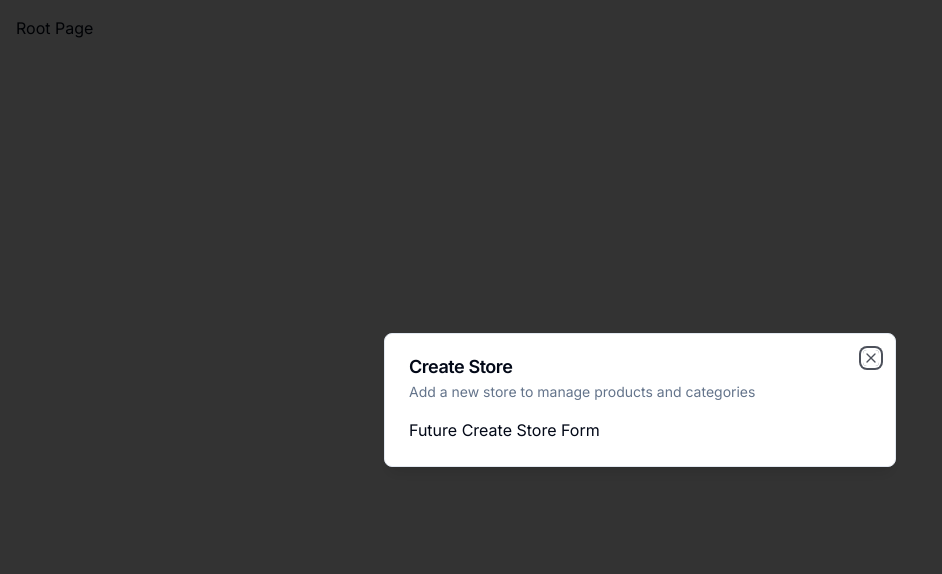
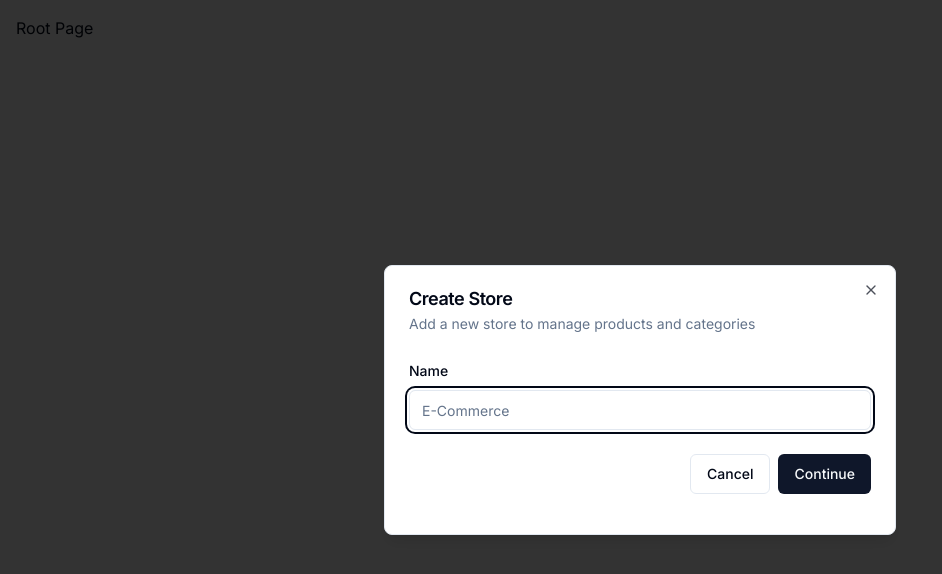
Before and after one commit to Daddyjohn63/ecommerce-admin, a Next.js app: page / in a window 1280 px wide. Shown: the top 574 px of the page, without its empty margins (0-942 px from the left). Built offline with nearby package versions, Linux system fonts and the light colour scheme.

Commit message:
added shadcn form

```diff
--- a/components/modals/store-modal.tsx
+++ b/components/modals/store-modal.tsx
@@ -1,10 +1,40 @@
 'use client';
+import * as z from 'zod';
 
 import { useStoreModal } from '@/hooks/use-store-modal'; //zustand
 import { Modal } from '@/components/ui/modal';
+import { useForm } from 'react-hook-form';
+import { zodResolver } from '@hookform/resolvers/zod';
+import {
+  Form,
+  FormControl,
+  FormField,
+  FormItem,
+  FormLabel,
+  FormMessage
+} from '@/components/ui/form';
+import { Input } from '@/components/ui/input';
+import { Button } from '@/components/ui/button';
+
+const formSchema = z.object({
+  name: z.string().min(1)
+});
+
 //component is listening to any changes in the zustand state.
 export const StoreModal = () => {
   const storeModal = useStoreModal();
+
+  const form = useForm<z.infer<typeof formSchema>>({
+    resolver: zodResolver(formSchema),
+    defaultValues: {
+      name: ''
+    }
+  });
+
+  const onSubmit = async (values: z.infer<typeof formSchema>) => {
+    console.log(values);
+    //TODO CREATE STORE
+  };
 
   return (
     // call Modal and pass in props
@@ -14,7 +44,33 @@ export const StoreModal = () => {
       isOpen={storeModal.isOpen}
       onClose={storeModal.onClose}
     >
-      Future Create Store Form
+      <div>
+        <div className="space-y-4 py-2 pb-4">
+          <Form {...form}>
+            <form onSubmit={form.handleSubmit(onSubmit)}>
+              <FormField
+                control={form.control}
+                name="name"
+                render={({ field }) => (
+                  <FormItem>
+                    <FormLabel>Name</FormLabel>
+                    <FormControl>
+                      <Input placeholder="E-Commerce" {...field} />
+                    </FormControl>
+                    <FormMessage />
+                  </FormItem>
+                )}
+              />
+              <div className="pt-6 space-x-2 flex items-center justify-end">
+                <Button variant="outline" onClick={storeModal.onClose}>
+                  Cancel
+                </Button>
+                <Button type="submit">Continue</Button>
+              </div>
+            </form>
+          </Form>
+        </div>
+      </div>
     </Modal>
   );
 };
--- /dev/null
+++ b/components/ui/form.tsx
@@ -0,0 +1,176 @@
+import * as React from "react"
+import * as LabelPrimitive from "@radix-ui/react-label"
+import { Slot } from "@radix-ui/react-slot"
+import {
+  Controller,
+  ControllerProps,
+  FieldPath,
+  FieldValues,
+  FormProvider,
+  useFormContext,
+} from "react-hook-form"
+
+import { cn } from "@/lib/utils"
+import { Label } from "@/components/ui/label"
+
+const Form = FormProvider
+
+type FormFieldContextValue<
+  TFieldValues extends FieldValues = FieldValues,
+  TName extends FieldPath<TFieldValues> = FieldPath<TFieldValues>
+> = {
+  name: TName
+}
+
+const FormFieldContext = React.createContext<FormFieldContextValue>(
+  {} as FormFieldContextValue
+)
+
+const FormField = <
+  TFieldValues extends FieldValues = FieldValues,
+  TName extends FieldPath<TFieldValues> = FieldPath<TFieldValues>
+>({
+  ...props
+}: ControllerProps<TFieldValues, TName>) => {
+  return (
+    <FormFieldContext.Provider value={{ name: props.name }}>
+      <Controller {...props} />
+    </FormFieldContext.Provider>
+  )
+}
+
+const useFormField = () => {
+  const fieldContext = React.useContext(FormFieldContext)
+  const itemContext = React.useContext(FormItemContext)
+  const { getFieldState, formState } = useFormContext()
+
+  const fieldState = getFieldState(fieldContext.name, formState)
+
+  if (!fieldContext) {
+    throw new Error("useFormField should be used within <FormField>")
+  }
+
+  const { id } = itemContext
+
+  return {
+    id,
+    name: fieldContext.name,
+    formItemId: `${id}-form-item`,
+    formDescriptionId: `${id}-form-item-description`,
+    formMessageId: `${id}-form-item-message`,
+    ...fieldState,
+  }
+}
+
+type FormItemContextValue = {
+  id: string
+}
+
+const FormItemContext = React.createContext<FormItemContextValue>(
+  {} as FormItemContextValue
+)
+
+const FormItem = React.forwardRef<
+  HTMLDivElement,
+  React.HTMLAttributes<HTMLDivElement>
+>(({ className, ...props }, ref) => {
+  const id = React.useId()
+
+  return (
+    <FormItemContext.Provider value={{ id }}>
+      <div ref={ref} className={cn("space-y-2", className)} {...props} />
+    </FormItemContext.Provider>
+  )
+})
+FormItem.displayName = "FormItem"
+
+const FormLabel = React.forwardRef<
+  React.ElementRef<typeof LabelPrimitive.Root>,
+  React.ComponentPropsWithoutRef<typeof LabelPrimitive.Root>
+>(({ className, ...props }, ref) => {
+  const { error, formItemId } = useFormField()
+
+  return (
+    <Label
+      ref={ref}
+      className={cn(error && "text-destructive", className)}
+      htmlFor={formItemId}
+      {...props}
+    />
+  )
+})
+FormLabel.displayName = "FormLabel"
+
+const FormControl = React.forwardRef<
+  React.ElementRef<typeof Slot>,
+  React.ComponentPropsWithoutRef<typeof Slot>
+>(({ ...props }, ref) => {
+  const { error, formItemId, formDescriptionId, formMessageId } = useFormField()
+
+  return (
+    <Slot
+      ref={ref}
+      id={formItemId}
+      aria-describedby={
+        !error
+          ? `${formDescriptionId}`
+          : `${formDescriptionId} ${formMessageId}`
+      }
+      aria-invalid={!!error}
+      {...props}
+    />
+  )
+})
+FormControl.displayName = "FormControl"
+
+const FormDescription = React.forwardRef<
+  HTMLParagraphElement,
+  React.HTMLAttributes<HTMLParagraphElement>
+>(({ className, ...props }, ref) => {
+  const { formDescriptionId } = useFormField()
+
+  return (
+    <p
+      ref={ref}
+      id={formDescriptionId}
+      className={cn("text-sm text-muted-foreground", className)}
+      {...props}
+    />
+  )
+})
+FormDescription.displayName = "FormDescription"
+
+const FormMessage = React.forwardRef<
+  HTMLParagraphElement,
+  React.HTMLAttributes<HTMLParagraphElement>
+>(({ className, children, ...props }, ref) => {
+  const { error, formMessageId } = useFormField()
+  const body = error ? String(error?.message) : children
+
+  if (!body) {
+    return null
+  }
+
+  return (
+    <p
+      ref={ref}
+      id={formMessageId}
+      className={cn("text-sm font-medium text-destructive", className)}
+      {...props}
+    >
+      {body}
+    </p>
+  )
+})
+FormMessage.displayName = "FormMessage"
+
+export {
+  useFormField,
+  Form,
+  FormItem,
+  FormLabel,
+  FormControl,
+  FormDescription,
+  FormMessage,
+  FormField,
+}
--- /dev/null
+++ b/components/ui/input.tsx
@@ -0,0 +1,25 @@
+import * as React from "react"
+
+import { cn } from "@/lib/utils"
+
+export interface InputProps
+  extends React.InputHTMLAttributes<HTMLInputElement> {}
+
+const Input = React.forwardRef<HTMLInputElement, InputProps>(
+  ({ className, type, ...props }, ref) => {
+    return (
+      <input
+        type={type}
+        className={cn(
+          "flex h-10 w-full rounded-md border border-input bg-background px-3 py-2 text-sm ring-offset-background file:border-0 file:bg-transparent file:text-sm file:font-medium placeholder:text-muted-foreground focus-visible:outline-none focus-visible:ring-2 focus-visible:ring-ring focus-visible:ring-offset-2 disabled:cursor-not-allowed disabled:opacity-50",
+          className
+        )}
+        ref={ref}
+        {...props}
+      />
+    )
+  }
+)
+Input.displayName = "Input"
+
+export { Input }
--- /dev/null
+++ b/components/ui/label.tsx
@@ -0,0 +1,26 @@
+"use client"
+
+import * as React from "react"
+import * as LabelPrimitive from "@radix-ui/react-label"
+import { cva, type VariantProps } from "class-variance-authority"
+
+import { cn } from "@/lib/utils"
+
+const labelVariants = cva(
+  "text-sm font-medium leading-none peer-disabled:cursor-not-allowed peer-disabled:opacity-70"
+)
+
+const Label = React.forwardRef<
+  React.ElementRef<typeof LabelPrimitive.Root>,
+  React.ComponentPropsWithoutRef<typeof LabelPrimitive.Root> &
+    VariantProps<typeof labelVariants>
+>(({ className, ...props }, ref) => (
+  <LabelPrimitive.Root
+    ref={ref}
+    className={cn(labelVariants(), className)}
+    {...props}
+  />
+))
+Label.displayName = LabelPrimitive.Root.displayName
+
+export { Label }
--- a/package.json
+++ b/package.json
@@ -10,7 +10,9 @@
   },
   "dependencies": {
     "@clerk/nextjs": "^4.29.12",
+    "@hookform/resolvers": "^3.3.4",
     "@radix-ui/react-dialog": "^1.0.5",
+    "@radix-ui/react-label": "^2.0.2",
     "@radix-ui/react-slot": "^1.0.2",
     "class-variance-authority": "^0.7.0",
     "clsx": "^2.1.0",
@@ -18,8 +20,10 @@
     "next": "14.2.1",
     "react": "^18",
     "react-dom": "^18",
+    "react-hook-form": "^7.51.3",
     "tailwind-merge": "^2.2.2",
     "tailwindcss-animate": "^1.0.7",
+    "zod": "^3.22.5",
     "zustand": "^4.5.2"
   },
   "devDependencies": {
```
Also changed, not shown: 2 other files (tests, documents, lock files or other folders).
